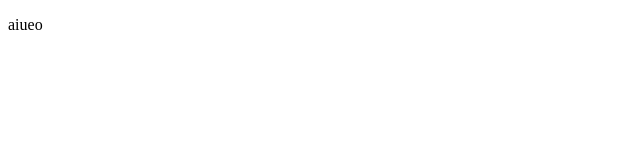
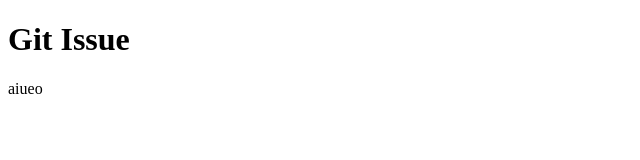
Before and after one commit to yuzetomonori/gitissue, a plain HTML site: page index.html in a window 1280 px wide. Shown: the whole page, without its empty margins (0-640 px from the left). Drawn offline with Linux system fonts and the light colour scheme.

Commit message:
へっだー

```diff
--- a/index.html
+++ b/index.html
@@ -6,6 +6,9 @@
     <title>Document</title>
 </head>
 <body>
+    <header>
+        <h1>Git Issue</h1>
+    </header>
     <p>aiueo</p>
 </body>
 </html>
```
